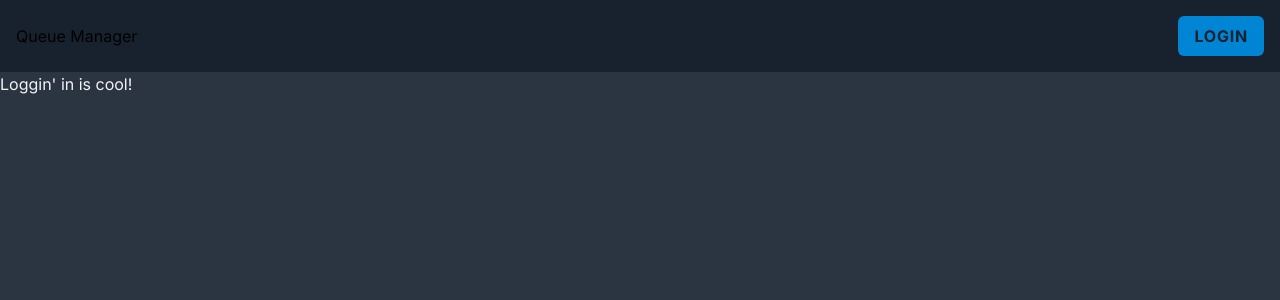
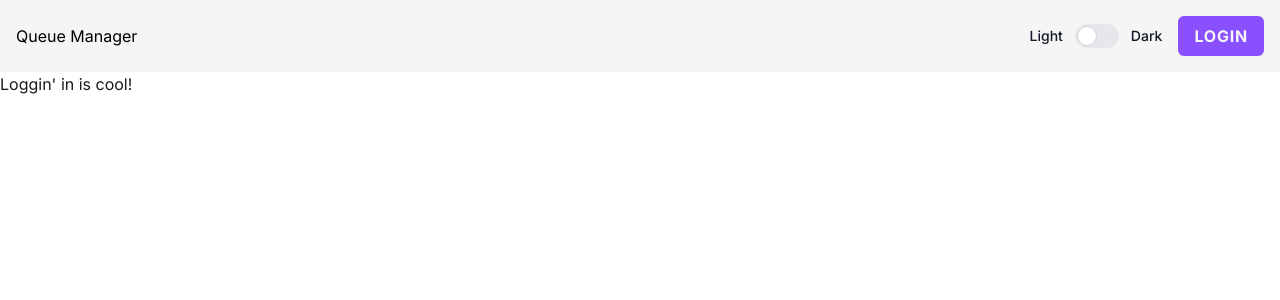
Before and after one commit to arse0039/aws_queue_manager, a Next.js app: page /Login in a window 1280 px wide. Shown: the top 300 px of the page. Built offline with nearby package versions, Linux system fonts and the light colour scheme.

Commit message:
Added dark-mode functionality

```diff
--- /dev/null
+++ b/src/app/(components)/DarkModeToggle.tsx
@@ -0,0 +1,30 @@
+'use client';
+
+import { useTheme } from "../(hooks)/useTheme";
+
+const DarkModeToggle = () => {
+  const { darkMode, toggleDarkMode } = useTheme();
+
+  return (
+    <div className="flex items-center pr-4">
+      <span className="mr-3 text-sm font-medium text-gray-900 dark:text-gray-300">
+        Light
+      </span>
+      <label className="relative inline-flex items-center cursor-pointer">
+        <input
+          type="checkbox"
+          value=""
+          className="sr-only peer"
+          checked={darkMode}
+          onChange={toggleDarkMode}
+        />
+        <div className="w-11 h-6 bg-gray-200 peer-focus:outline-none peer-focus:ring-4 peer-focus:ring-blue-300 dark:peer-focus:ring-blue-800 rounded-full peer dark:bg-gray-700 peer-checked:after:translate-x-full peer-checked:after:border-white after:content-[''] after:absolute after:top-[2px] after:left-[2px] after:bg-white after:border-gray-300 after:border after:rounded-full after:h-5 after:w-5 after:transition-all dark:border-gray-600 peer-checked:bg-blue-600"></div>
+      </label>
+      <span className="ml-3 text-sm font-medium text-gray-900 dark:text-gray-300">
+        Dark
+      </span>
+    </div>
+  );
+};
+
+export default DarkModeToggle;
--- a/src/app/(components)/NavBar.tsx
+++ b/src/app/(components)/NavBar.tsx
@@ -1,14 +1,14 @@
-import { faHome } from "@fortawesome/free-solid-svg-icons";
-import { FontAwesomeIcon } from "@fortawesome/react-fontawesome";
 import Link from "next/link";
+import DarkModeToggle from "./DarkModeToggle";
 
 const NavBar = () => {
   return (
-    <nav className="flex justify-between bg-nav p-4">
+    <nav className="flex justify-between bg-nav-light dark:bg-nav-dark p-4">
       <div className="flex items-center space-x-4">
         Queue Manager
       </div>
-      <div>
+      <div className="flex justify-evenly">
+        <DarkModeToggle/>
         <Link href="/Login/" className="btn" >
           Login
         </Link>
--- /dev/null
+++ b/src/app/(contexts)/ThemeProvider.tsx
@@ -0,0 +1,34 @@
+"use client"
+
+import React, {useState, createContext, useEffect, ReactNode} from 'react';
+
+interface ThemeContextInterface {
+    darkMode: boolean;
+    toggleDarkMode: () => void;
+}
+
+export const ThemeContext = createContext<ThemeContextInterface | undefined>(undefined);
+
+export const ThemeProvider: React.FC<{children:ReactNode}> = ({children}) => {
+    const [darkMode, setDarkMode] = useState<boolean>(false);
+
+    useEffect(() => {
+        const isDarkMode = localStorage.getItem('darkMode') === 'true';
+        setDarkMode(isDarkMode);
+        if (isDarkMode) {
+            document.documentElement.classList.add('dark');
+          }
+      }, []);
+
+      const toggleDarkMode = () => {
+        setDarkMode(prev => !prev);
+        localStorage.setItem('darkMode', darkMode.toString());
+        document.documentElement.classList.toggle('dark');
+      };
+
+    return (
+        <ThemeContext.Provider value={ {darkMode, toggleDarkMode} }>
+            {children}
+        </ThemeContext.Provider>
+    )
+}
--- /dev/null
+++ b/src/app/(hooks)/useTheme.ts
@@ -0,0 +1,12 @@
+"use client"
+
+import {useContext} from 'react';
+import { ThemeContext} from '../(contexts)/ThemeProvider';
+
+export const useTheme = () => {
+    const context = useContext(ThemeContext);
+    if (!context) {
+        throw new Error('useTheme must be used within a Theme Provider');
+    }
+    return context;
+}
--- a/src/app/Login/page.tsx
+++ b/src/app/Login/page.tsx
@@ -2,7 +2,7 @@ import React from 'react';
 
 const TALandingPage = () => {
     return (
-        <div>
+        <div className="text-default-black dark:text-default-white">
             Loggin' in is cool!
         </div>
     )
--- a/src/app/globals.css
+++ b/src/app/globals.css
@@ -18,6 +18,6 @@
 
 @layer components {
   .btn {
-    @apply hover:no-underline bg-blue-accent hover:bg-blue-accent-hover tracking-wider w-full text-center text-nav font-bold cursor-pointer uppercase px-4 py-2 rounded-md transition-colors block;
+    @apply hover:no-underline bg-purple-accent hover:bg-purple-accent-hover tracking-wider w-full text-center text-nav-light dark:text-nav-dark font-bold cursor-pointer uppercase px-4 py-2 rounded-md transition-colors block;
   }
 }
--- a/src/app/layout.tsx
+++ b/src/app/layout.tsx
@@ -1,5 +1,6 @@
 import type { Metadata } from "next";
 import { Inter } from "next/font/google";
+import { ThemeProvider } from "./(contexts)/ThemeProvider";
 import NavBar from "./(components)/NavBar";
 import "./globals.css";
 
@@ -17,14 +18,16 @@ export default function RootLayout({
 }>) {
   return (
     <html lang="en">
+    <ThemeProvider >
       <body className={inter.className}>
         <div className="flex flex-col h-screen max-h-screen">
           <NavBar />
-        <div className="flex-grow overflow-y-auto bg-page text-default-text">
+          <div className="flex-grow overflow-y-auto bg-page-light dark:bg-page-dark text-default-text-black dark:text-default-text-white">
             {children}
           </div>
         </div>
       </body>
+    </ThemeProvider>
   </html>
   );
 }
--- a/tailwind.config.ts
+++ b/tailwind.config.ts
@@ -6,6 +6,7 @@ const config: Config = {
     "./src/components/**/*.{js,ts,jsx,tsx,mdx}",
     "./src/app/**/*.{js,ts,jsx,tsx,mdx}",
   ],
+  darkMode: 'class',
   theme: {
     extend: {
       backgroundImage: {
@@ -14,11 +15,20 @@ const config: Config = {
           "conic-gradient(from 180deg at 50% 50%, var(--tw-gradient-stops))",
       },
       colors: {
-        nav: "#18222f",
-        page: "#2b3441",
-        "default-text": "#f1f3f5",
-        "blue-accent": "#0084d4",
-        "blue-accent-hover": "#009fff",
+        "nav-dark": "#1E1E1E",
+        "nav-light": "#F5F5F5",
+        "page-dark": "#121212",
+        "page-light": "#FFFFFF",
+        "default-text-black": "#1A1A1A",
+        "default-text-white": "#F0F0F0",
+        "purple-accent": "#8A4FFF",
+        "purple-accent-hover": "#6A2FF0",
+        "dark-purple-accent": "#A875FF",
+        "dark-purple-secondary": "#9B4DFF",
+        "light-purple": "#E6D8FF",
+        "error-red": "#FF4D4D",
+        "success-green": " #4CAF50",
+
       },
     },
   },
```
Lines whose indentation alone changed are shown as unchanged.
